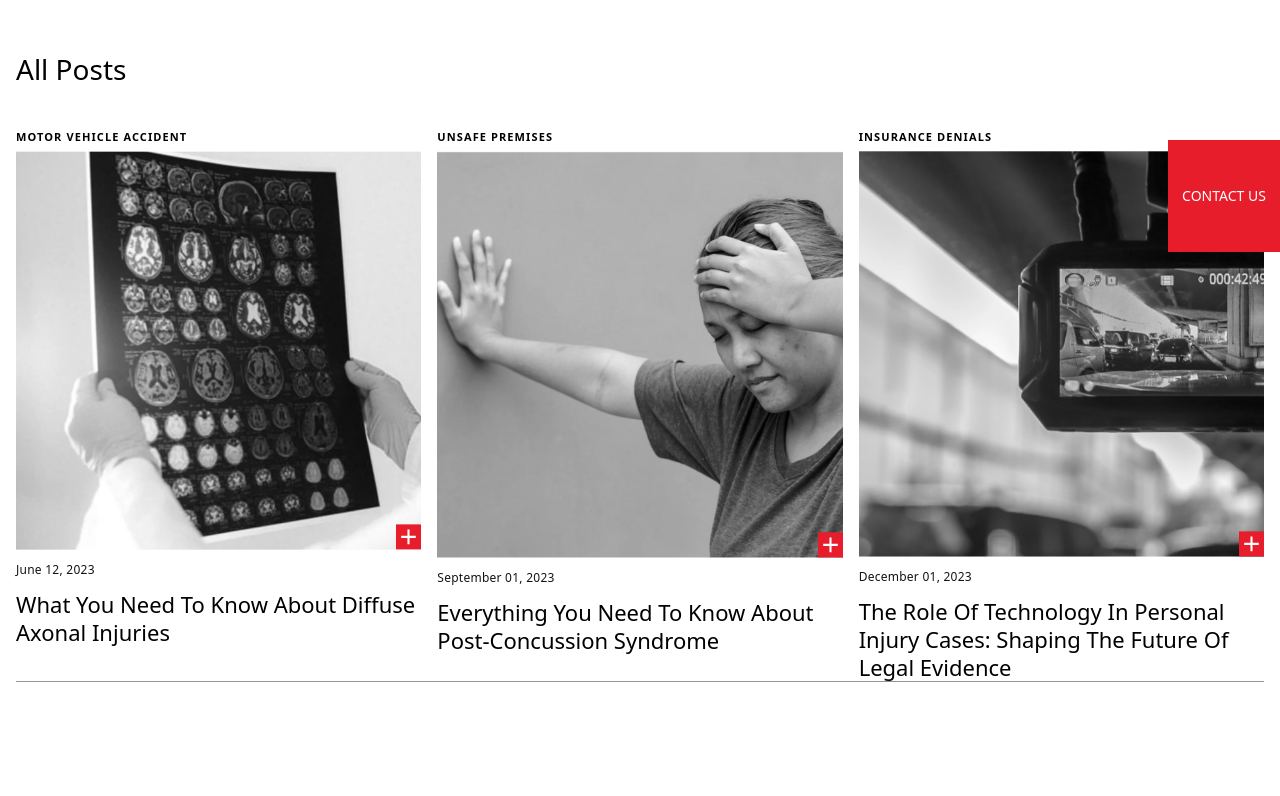
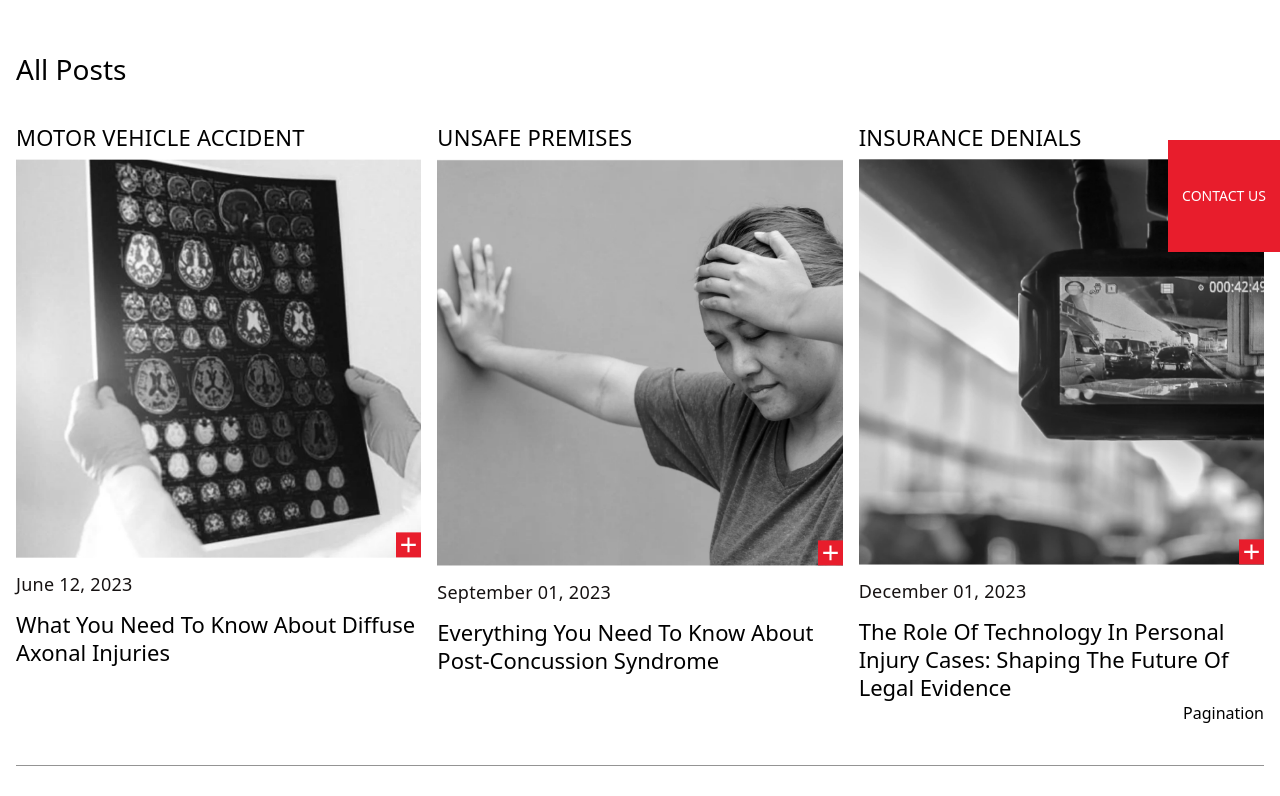
Before and after one commit to DevOluwatoyin/commercial-website, a React (Vite) app: page /news in a window 1280 px wide. Shown: the part 540-1336 px from the top of the page. Built offline with nearby package versions, Linux system fonts and the light colour scheme; a web font is replaced by a local one.

Commit message:
fix news page

```diff
--- a/src/components/SingleNews.jsx
+++ b/src/components/SingleNews.jsx
@@ -13,17 +13,24 @@ const SingleNews = ({ heading, img, date, title }) => {
     <div className="flex-1">
       <Typography
         color="primary-dark"
-        customClassName="uppercase !text-[11px] mb-1 tracking-widest"
-        fontWeight="bold"
+        customClassName="uppercase text-md md:text-[22px] mb-3"
+        fontWeight="medium"
       >
         {heading}
       </Typography>
       <div className="relative">
         <img src={img} alt="" className="" />
-        <img src={AddIcon} alt="" className="absolute bottom-0 right-0 cursor-pointer" />
+        <img
+          src={AddIcon}
+          alt=""
+          className="absolute bottom-0 right-0 cursor-pointer"
+        />
       </div>
       <div>
-        <Typography fontWeight="medium" customClassName="!text-primary-dark !text-xs my-3">
+        <Typography
+          fontWeight="medium"
+          customClassName="!text-primary-dark text-xs my-3 md:text-lg"
+        >
           {date}
         </Typography>
         <Typography
--- a/src/pages/news.jsx
+++ b/src/pages/news.jsx
@@ -8,7 +8,6 @@ import NewsLetter from "../components/Newsletter";
 import { useEffect } from "react";
 
 const News = () => {
-
   useEffect(() => {
     window.scrollTo(0, 0);
   }, []);
@@ -26,12 +25,12 @@ const News = () => {
           <Typography
             color="primary-dark"
             variant="headline-m"
-            fontWeight="regular"
+            fontWeight="medium"
             customClassName="mb-10"
           >
             All Posts
           </Typography>
-          <div className="border-b border-primary-light">
+          <div className="border-b border-primary-light pb-10">
             <div className="flex flex-col gap-4 md:flex-row">
               {newsPost.map((post, id) => (
                 <SingleNews
@@ -44,7 +43,7 @@ const News = () => {
               ))}
             </div>
 
-            {/* <p className="mb-10 mt-14 text-right">Pagination</p> */}
+            <p className="text-right">Pagination</p>
           </div>
         </div>
 
```
